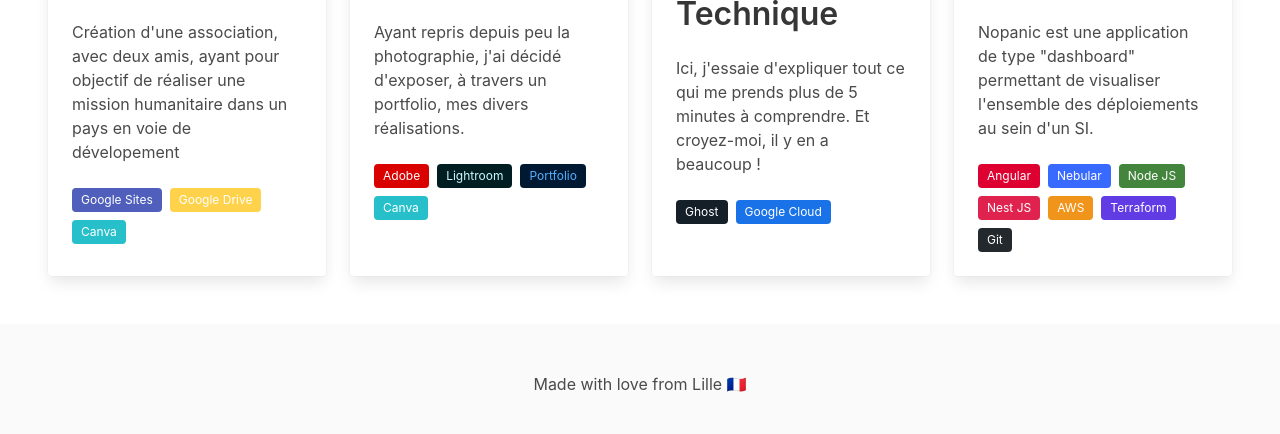
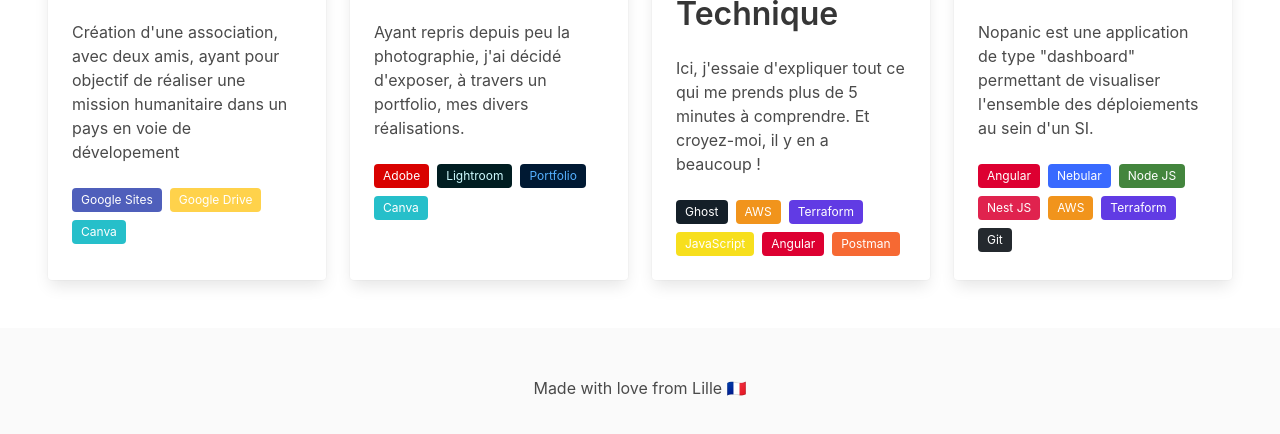
Before and after one commit to fabiendubois/Milkshake, a plain HTML site: page index.html in a window 1280 px wide. Shown: the part 1121-1555 px from the top of the page. Drawn offline with nearby package versions, Linux system fonts and the light colour scheme.

Commit message:
feat(BlogTech): add chips

```diff
--- a/index.html
+++ b/index.html
@@ -137,7 +137,12 @@
 
                         <div class="tags are-normal">
                             <span class="tag" style="background-color: #141F28; color: white;">Ghost</span>
-                            <span class="tag" style="background-color: #1A72E8; color: white;">Google Cloud</span>
+                            <span class="tag" style="background-color: #F1941C; color:white;">AWS</span>
+                            <span class="tag" style="background-color: #613BE4; color:white;">Terraform</span>
+                            <span class="tag" style="background-color: #f7df1d; color:white;">JavaScript</span>
+                            <span class="tag" style="background-color: #DD0031; color:white;">Angular</span>
+                            <span class="tag" style="background-color: #f66933; color:white;">Postman</span>
+
                         </div>
                     </div>
                 </div>
```
